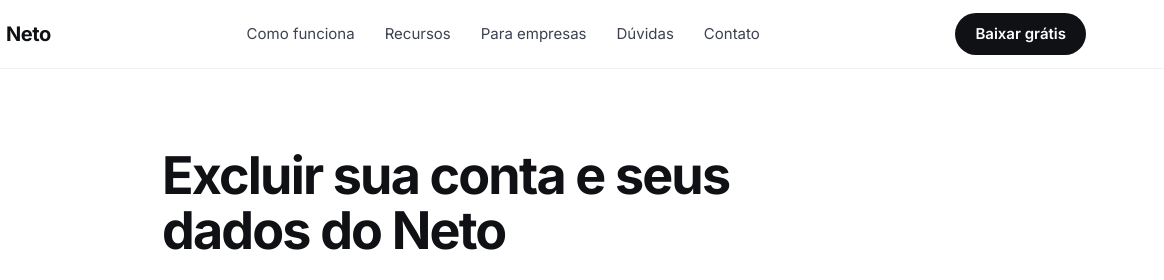
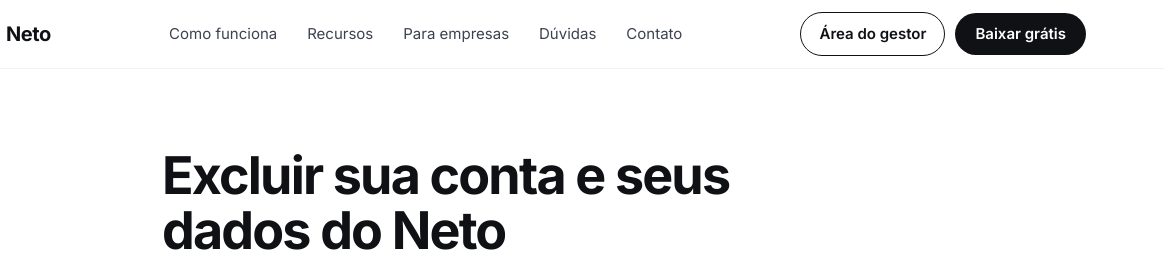
Before and after one commit to Alarcon1109/neto-site, a plain HTML site: page excluir-conta/index.html in a window 1280 px wide. Shown: the top 280 px of the page, 116-1280 px from the left. Drawn offline with Linux system fonts and the light colour scheme.

Commit message:
Add files via upload

```diff
--- a/excluir-conta/index.html
+++ b/excluir-conta/index.html
@@ -10,7 +10,7 @@
     <a href="../#duvidas">Dúvidas</a>
     <a href="../#contato">Contato</a>
   </nav>
-  <a class="hcta"href="../#baixar">Baixar grátis</a>
+  <span class="hacts"><a class="hlogin" href="../parceiros/">Área do gestor</a><a class="hcta" href="../#baixar">Baixar grátis</a></span>
   <button class="menu" aria-label="Abrir menu" onclick="document.querySelector('nav.top').classList.toggle('open')">☰</button>
 </div></header>
 <main><article class="legal"><h1>Excluir sua conta e seus dados do Neto</h1><h2>Pelo app</h2>
```
